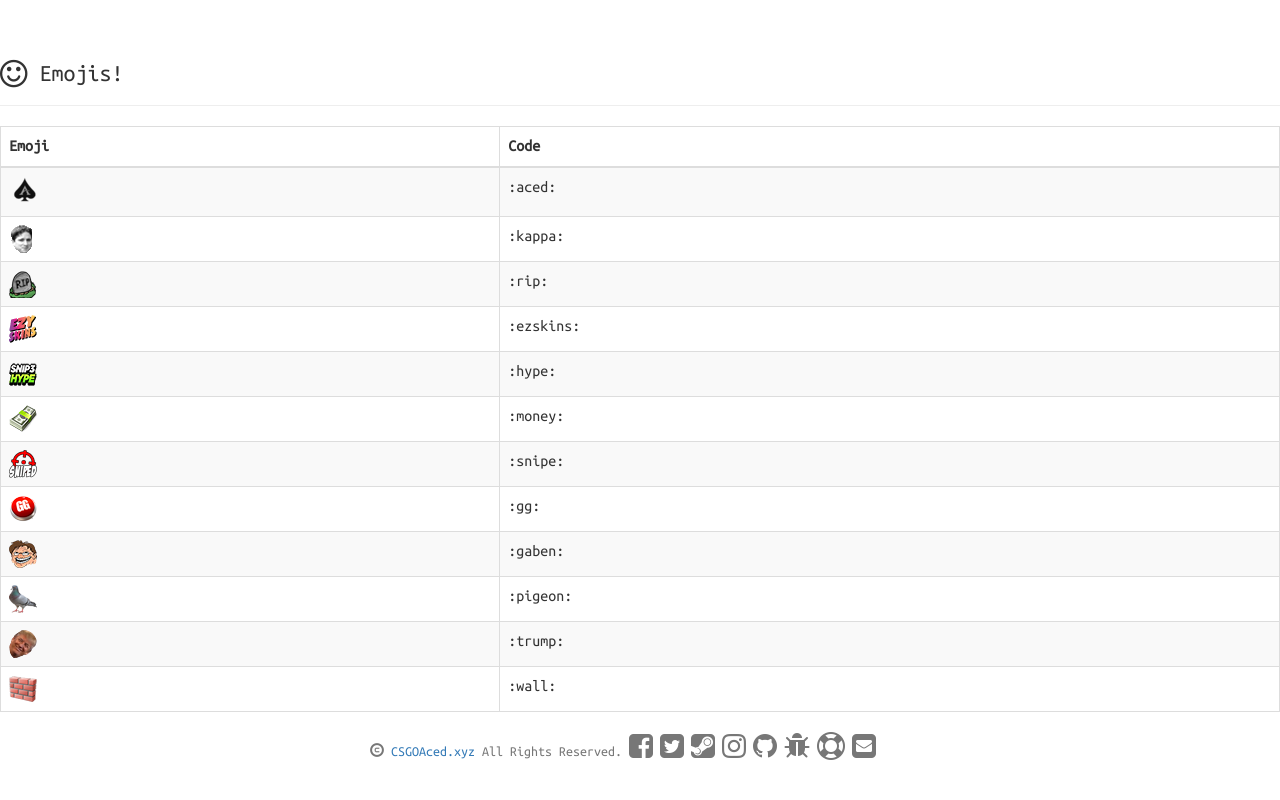
After one commit to ButlerBackup/CSGOAced.xyz, a PHP site: template lib/view/emojis.php in a window 1280 px wide. The commit adds this page. Run offline with PHP 8.4, Linux system fonts and the light colour scheme; the template is opened without the code that fills it, so the values that code supplies are empty; a stand-in replaces the project's code that opens the database connection; some libraries are stand-ins or nearby versions.

Commit message:
Add Emojis Menu

```diff
--- a/css/styles.css
+++ b/css/styles.css
@@ -398,17 +398,30 @@ main{
 	transition: all 0.2s linear;
 	text-align: center;
 	float: right;
-	margin-right: 50px;
 }
-.bottom_wrapper .send_message:hover {
+.bottom_wrapper .send_emoji {
+	width: 50px;
+	height: 50px;
+	display: inline-block;
+	border-radius: 50px;
+	background-color: #a3d063;
+	border: 2px solid #a3d063;
+	color: #fff;
+	cursor: pointer;
+	transition: all 0.2s linear;
+	text-align: center;
+	float: right;
+	margin-right: 10px;
+}
+.bottom_wrapper .send_message:hover, .bottom_wrapper .send_emoji:hover {
 	color: #a3d063;
 	background-color: #fff;
 }
-.bottom_wrapper .send_message .text {
+.bottom_wrapper .send_message .text, .bottom_wrapper .send_emoji .text {
 	font-size: 18px;
 	font-weight: 300;
 	display: inline-block;
-	line-height: 48px;
+	line-height: 46px;
 }
 
 .message_template {
--- a/index.php
+++ b/index.php
@@ -12,6 +12,8 @@ if (isset($_GET['m']) && isset($_SESSION['UID'])){
 			require_once ('lib/database/ShowInventory.php');
 	}elseif ($GetPage == $Page->Withdraw){
 			require_once ('lib/database/ShowBotInventory.php');
+	}elseif ($GetPage == $Page->Emojis){
+		require_once ('lib/view/emojis.php');
 	}elseif (isset($_GET['updateinventory'])){
 		if (isset($_GET['bot'])){
 			require_once ('lib/database/UpdateBotInventory.php');
--- a/lib/view/coinflip.php
+++ b/lib/view/coinflip.php
@@ -17,8 +17,10 @@
 		<div class="bottom_wrapper clearfix">
 			<div class="message_input_wrapper"><input class="message_input" placeholder="Type your message!" /></div>
 			<div class="send_message">
-				<div class="icon"></div>
 				<div class="text">Send  <span class="glyphicon glyphicon-send"></span></div>
+			</div>
+			<div class="send_emoji">
+				<div class="text"><i class="fa fa-smile-o fa-lg" aria-hidden="true"></i></div>
 			</div>
 		</div>
 	</div>
--- /dev/null
+++ b/lib/view/emojis.php
@@ -0,0 +1,76 @@
+<did class="container">
+	<div class="row">
+		<div class="col-xs-12 col-sm-12">
+			<div class="page-header">
+				<h3><i class="fa fa-smile-o fa-lg" aria-hidden="true"></i> Emojis!</h3>
+			</div>
+			<table class="table table-hover table-striped table-bordered fixed_headers">
+				<thead>
+					<tr>
+						<th>Emoji</th>
+						<th>Code</th>
+						</tr>
+					</thead>
+				<tbody>
+					<tr>
+						<td><img src="https://www.csgoaced.xyz/img/emotes/aced.png"></td>
+						<td class="code">:aced:</td>
+					</tr>
+					<tr>
+						<td><img src="https://www.csgoaced.xyz/img/emotes/kappa.png"></td>
+						<td class="code">:kappa:</td>
+					</tr>
+					<tr>
+                        <td><img src="https://www.csgoaced.xyz/img/emotes/rip.png"></td>
+                        <td class="code">:rip:</td>
+                    </tr>
+					<tr>
+                        <td><img src="https://www.csgoaced.xyz/img/emotes/ezskins.png"></td>
+                        <td class="code">:ezskins:</td>
+                    </tr>
+					<tr>
+                        <td><img src="https://www.csgoaced.xyz/img/emotes/hype.png"></td>
+                        <td class="code">:hype:</td>
+                    </tr>
+					<tr>
+                        <td><img src="https://www.csgoaced.xyz/img/emotes/money.png"></td>
+                        <td class="code">:money:</td>
+                    </tr>
+					<tr>
+                        <td><img src="https://www.csgoaced.xyz/img/emotes/snipe.png"></td>
+                        <td class="code">:snipe:</td>
+                    </tr>
+					<tr>
+                        <td><img src="https://www.csgoaced.xyz/img/emotes/gg.png"></td>
+                        <td class="code">:gg:</td>
+                    </tr>
+					<tr>
+                        <td><img src="https://www.csgoaced.xyz/img/emotes/gaben.png"></td>
+                        <td class="code">:gaben:</td>
+                    </tr>
+					<tr>
+                        <td><img src="https://www.csgoaced.xyz/img/emotes/pigeon.png"></td>
+                        <td class="code">:pigeon:</td>
+                    </tr>
+					<tr>
+                        <td><img src="https://www.csgoaced.xyz/img/emotes/trump.png"></td>
+                        <td class="code">:trump:</td>
+                    </tr>
+					<tr>
+                        <td><img src="https://www.csgoaced.xyz/img/emotes/wall.png"></td>
+                        <td class="code">:wall:</td>
+                    </tr>
+				</tbody>
+			</table>
+			<script>
+				jQuery(document).ready(function($){
+					$('tr').each(function(){
+						$(this).click(function (e) {
+							$('.message_input').val($('.message_input').val() + ($(this).find('.code').text()));
+						});
+					});
+				});
+			</script>
+		</div>
+	</div>
+</div>
```
Also changed, not shown: js/master.js (+21 -3 lines), 1 other file.
